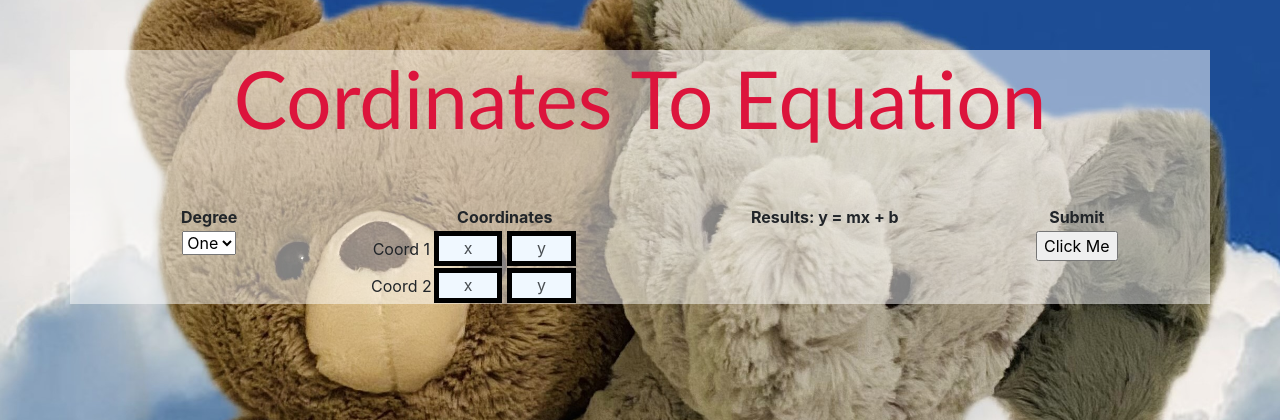
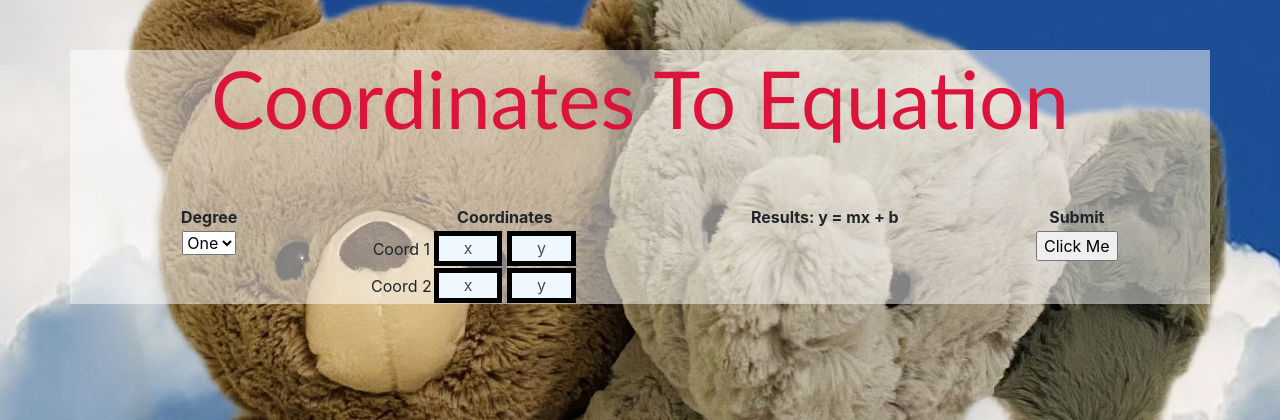
Before and after one commit to Aiden25451/CoordinatesWebsite, a Django app: page /calculator/ in a window 1280 px wide. Shown: the top 420 px of the page. Run offline with Django 4.2, Linux system fonts and the light colour scheme; lists and menus that the app fills with data are empty; some libraries are stand-ins or nearby versions.

Commit message:
Update index.html

```diff
--- a/calculator/templates/calculator/index.html
+++ b/calculator/templates/calculator/index.html
@@ -16,7 +16,7 @@
     <!-- JQuery -->
     <script src="https://ajax.googleapis.com/ajax/libs/jquery/3.6.1/jquery.min.js"></script>
 
-    <title>Cordinates To Equation</title>
+    <title>Coordinates To Equation</title>
 </head>
 <body>
 
@@ -24,7 +24,7 @@
     <div class="container">
         <div class="row" style="margin-top: 50px;">
             <div class = "column col-sm-12">
-                <h1 class="title">Cordinates To Equation</h1>
+                <h1 class="title">Coordinates To Equation</h1>
             </div>
         </div>
         <div class="row" style="padding-top: 50px;">
```
